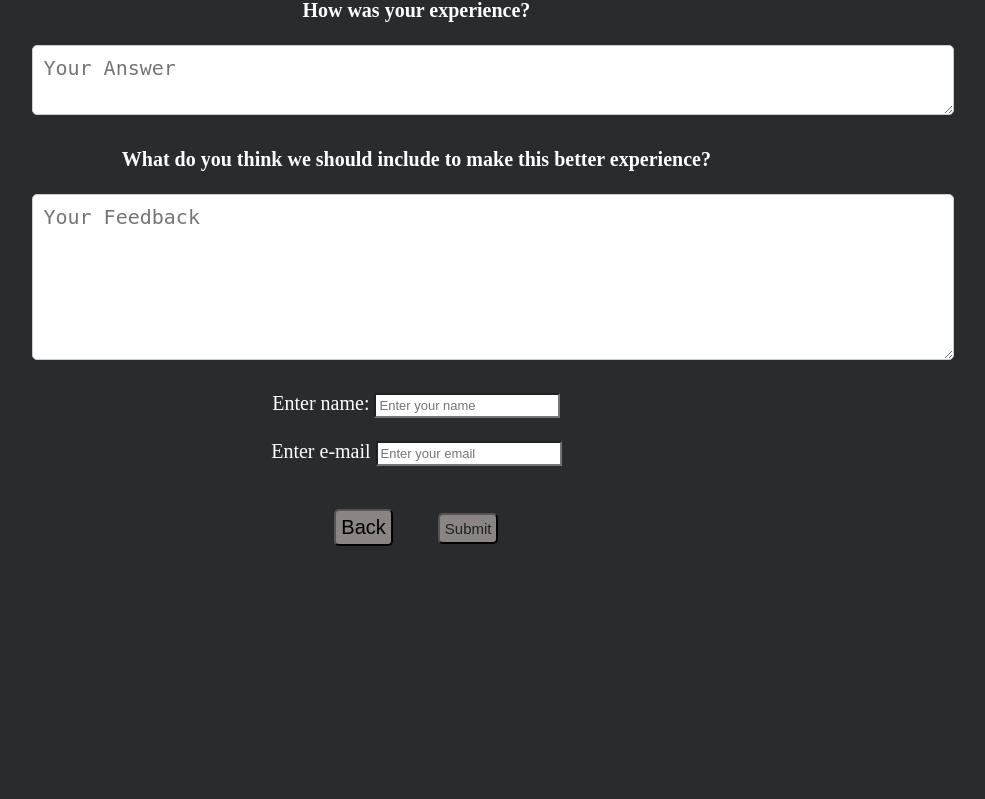
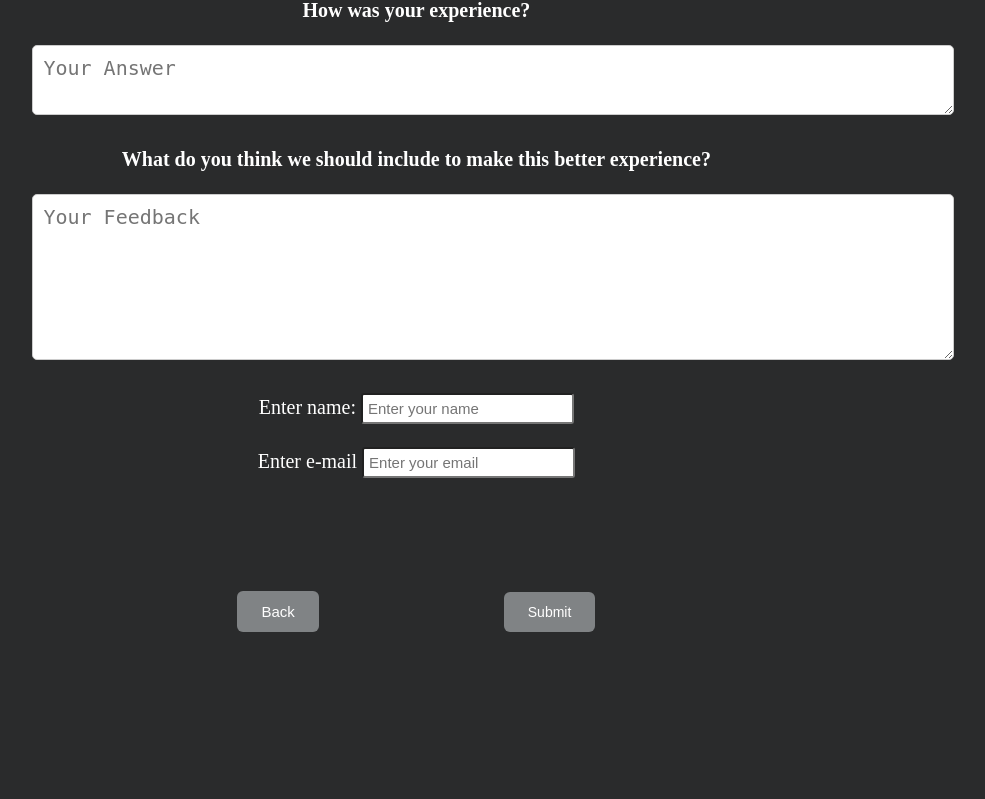
Before and after one commit to damnsamm/Airline_management_system, a PHP site: page /Feedback.php in a window 1280 px wide. Shown: the part 78-877 px from the top of the page, without its empty margins (134-1119 px from the left). Run offline with PHP 8.4, Linux system fonts and the light colour scheme.

Commit message:
added shortcut icon

```diff
--- a/About.html
+++ b/About.html
@@ -3,6 +3,7 @@
 <head>
   <meta charset="UTF-8">
   <meta name="viewport" content="width=device-width, initial-scale=1.0">
+  <link rel="shortcut icon" href="./images/icon_image.png" />
   <link rel="stylesheet" href="css/style_a.css">
   <title>About Us - Airio</title>
 </head>
--- a/Feedback.php
+++ b/Feedback.php
@@ -36,6 +36,7 @@ if (isset($_POST['name'])) {
 <head>
     <meta charset="UTF-8">
     <meta name="viewport" content="width=device-width, initial-scale=1.0">
+    <link rel="shortcut icon" href="./images/icon_image.png" />
     <link rel="stylesheet" href="css/style_f.css">
     <title>Feedback</title>
 </head>
@@ -57,7 +58,7 @@ if ($insert == true) {
     <label for="email"><br>Enter e-mail</label>
     <input class="bb" type="email" name="email" id="email" placeholder="Enter your email" required>
     <div class="card-footer text-end">
-    <button class="btn"><a href="index.html" style="text-decoration: none; color: black;">Back</a></button>
+    <button class="btn"><a href="index.html" style="text-decoration: none; color: white; font-size: 15px;">Back</a></button>
         <button type="submit" class="btn">Submit</button>
     </div>
 </form>
--- a/admin_h.html
+++ b/admin_h.html
@@ -3,6 +3,7 @@
 <head>
     <meta charset="UTF-8">
     <meta name="viewport" content="width=device-width, initial-scale=1.0">
+    <link rel="shortcut icon" href="./images/icon_image.png" />
     <title>Admin Homepage</title>
     <link rel="stylesheet" href="https://maxcdn.bootstrapcdn.com/bootstrap/3.4.1/css/bootstrap.min.css">
     <script src="https://ajax.googleapis.com/ajax/libs/jquery/3.5.1/jquery.min.js"></script>
--- a/booking.php
+++ b/booking.php
@@ -38,6 +38,7 @@ if (isset($_POST['name'])) {
 <head>
   <meta charset="UTF-8">
   <meta name="viewport" content="width=device-width, initial-scale=1.0">
+  <link rel="shortcut icon" href="./images/icon_image.png" />
   <link rel="stylesheet" href="css/style_b.css">
   <title>Flight Booking</title>
 </head>
--- a/css/style_f.css
+++ b/css/style_f.css
@@ -49,15 +49,34 @@ body {
     margin-bottom: 5px;
 }
 
+/* Base button styles */
 .btn {
-    background: #8a8484;
-    color:#1f1f20;
+    display: inline-block;
+    padding: 12px 24px;
+    background: #808385; /* Change the background color to a more appealing shade */
+    color: #ffffff; /* Text color */
+    font-size: 14px;
+    border: none;
+    border-radius: 6px;
     cursor: pointer;
-    border-radius: 5px;
-    font-size: 15px;
-    padding: 5px;
-    margin: 20px;
+    transition: background 0.3s, transform 0.2s;
+    text-align: center;
+    text-decoration: none;
+    user-select: none;
+    margin: 90px;
 }
+
+/* Hover effect */
+.btn:hover {
+    background: #808385; /* Darker shade on hover */
+    transform: scale(1.05); /* Slight scale-up effect on hover */
+}
+
+/* Add more spacing */
+.btn.margin {
+    margin: 20px 10px; /* Top and bottom margin, smaller left and right margin */
+}
+
 
 .text-center {
     font-size: 20px;
@@ -66,9 +85,9 @@ body {
 }
 
 .bb{
-    padding: 3px;
-    border-radius: 1px;
-    font-size: 13px;
+    padding: 5px;
+    border-radius: 3px;
+    font-size: 15px;
 }
 
 .submit-msg{
--- a/edit_em.php
+++ b/edit_em.php
@@ -3,6 +3,7 @@
 <head>
     <meta charset="UTF-8">
     <meta name="viewport" content="width=device-width, initial-scale=1.0">
+    <link rel="shortcut icon" href="./images/icon_image.png" />
     <title>Edit Emplyee Record</title>
     <link rel="stylesheet" href="css/style_edit.css">
     <style>
--- a/edit_flight.php
+++ b/edit_flight.php
@@ -3,6 +3,7 @@
 <head>
     <meta charset="UTF-8">
     <meta name="viewport" content="width=device-width, initial-scale=1.0">
+    <link rel="shortcut icon" href="./images/icon_image.png" />
     <title>Edit Flight</title>
     <link rel="stylesheet" href="css/style_edit.css">
     <style>
--- a/employee_details.php
+++ b/employee_details.php
@@ -35,6 +35,7 @@ $conn->close();
 <head>
     <meta charset="UTF-8">
     <meta name="viewport" content="width=device-width, initial-scale=1.0">
+    <link rel="shortcut icon" href="./images/icon_image.png" />
     <title>Add Employee</title>
     <link rel="stylesheet" href="css/style_fli_d.css">
 </head>
--- a/employee_inirec.php
+++ b/employee_inirec.php
@@ -3,6 +3,7 @@
 <head>
     <meta charset="UTF-8">
     <meta name="viewport" content="width=device-width, initial-scale=1.0">
+    <link rel="shortcut icon" href="./images/icon_image.png" />
     <title>Initial Employee Record</title>
     <link rel="stylesheet" href="css/style_fli_l.css">
     <style>
--- a/feedback_view.php
+++ b/feedback_view.php
@@ -3,6 +3,7 @@
 <head>
     <meta charset="UTF-8">
     <meta name="viewport" content="width=device-width, initial-scale=1.0">
+    <link rel="shortcut icon" href="./images/icon_image.png" />
     <title>Feedback</title>
     <style>
         body {
@@ -51,7 +52,7 @@
         }
 
         .btn {
-            background-color: grey;
+            background-color: gray;
             color: white;
             padding: 10px 20px;
             font-size: 16px;
@@ -78,7 +79,7 @@
         <h1>View Feedbacks</h1>
     </header>
     <div class="container">
-        <button class="btn"><a href="admin_h.html" style="text-decoration: none; color: black;">Back</a></button>
+        <button class="btn"><a href="admin_h.html" style="text-decoration: none; color: white;">Back</a></button>
         <main>
             <section class="feedback-list">
                 <?php
--- a/flight_details.php
+++ b/flight_details.php
@@ -38,11 +38,12 @@ $conn->close();
 <head>
     <meta charset="UTF-8">
     <meta name="viewport" content="width=device-width, initial-scale=1.0">
+    <link rel="shortcut icon" href="./images/icon_image.png" />
     <title>Add Flight</title>
     <link rel="stylesheet" href="css/style_fli_d.css">
 </head>
 <body>
- <button><a href="admin_h.html" style="text-decoration: none; color: black;">Back</a></button>
+ <button><a href="admin_h.html" style="text-decoration: none; color: black; border-radius: 6px;">Back</a></button>
     <img class="reg" src="images/flight_details.png" alt="flight_details">
     <div class="container">
     <h1>Add Flight</h1>
--- a/flight_list.php
+++ b/flight_list.php
@@ -3,6 +3,7 @@
 <head>
     <meta charset="UTF-8">
     <meta name="viewport" content="width=device-width, initial-scale=1.0">
+    <link rel="shortcut icon" href="./images/icon_image.png" />
     <title>Flight List</title>
     <link rel="stylesheet" href="css/style_fli_l.css">
     <style>
--- a/login.php
+++ b/login.php
@@ -50,6 +50,7 @@ $conn->close();
 <head>
     <meta charset="UTF-8">
     <meta name="viewport" content="width=device-width, initial-scale=1.0">
+    <link rel="shortcut icon" href="./images/icon_image.png" />
     <title>Passenger login</title>
     <link rel="stylesheet" href="css/style_l.css">
 </head>
--- a/passenger_h.html
+++ b/passenger_h.html
@@ -3,6 +3,7 @@
 <head>
     <meta charset="UTF-8">
     <meta name="viewport" content="width=device-width, initial-scale=1.0">
+    <link rel="shortcut icon" href="./images/icon_image.png" />
     <title>Passenger Homepage</title>
     <link rel="stylesheet" href="https://maxcdn.bootstrapcdn.com/bootstrap/3.4.1/css/bootstrap.min.css">
     <script src="https://ajax.googleapis.com/ajax/libs/jquery/3.5.1/jquery.min.js"></script>
--- a/passenger_reg.php
+++ b/passenger_reg.php
@@ -39,6 +39,7 @@ $sql= "INSERT INTO `passenger_reg` (`u_name`, `u_password`, `dob`, `dob`, `age`,
 <head>
     <meta charset="UTF-8">
     <meta name="viewport" content="width=device-width, initial-scale=1.0">
+    <link rel="shortcut icon" href="./images/icon_image.png" />
     <link rel="stylesheet" href="css/style.css">
     <title>Passenger Register</title>
 </head>
--- a/ticket.php
+++ b/ticket.php
@@ -26,6 +26,7 @@ if (isset($_SESSION['u_name'])) {
         <html lang="en">
         <head>
             <meta charset="UTF-8">
+            <link rel="shortcut icon" href="./images/icon_image.png" />
             <style>
         body {
             background-color: white;
```
Also changed, not shown: admin_log.php (+8 -1 lines), employees.php (+4 -3 lines).
